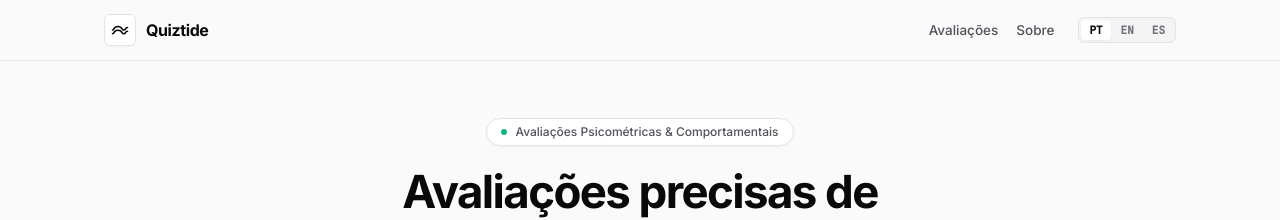
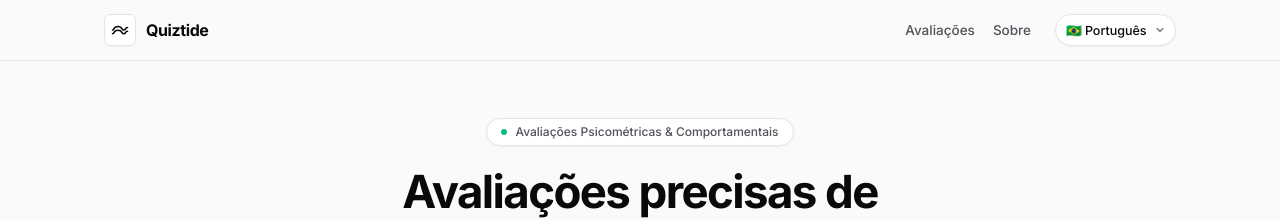
Before and after one commit to anhlaphienbanduynhat/anhlaphienbanduynhat.github.io, a Jekyll site: the page built from index.html, in a window 1280 px wide. Shown: the top 220 px of the page. Built offline with Jekyll 4.4.1, drawn with Linux system fonts in a browser that asks for light colours.

Commit message:
Replace language segmented control with dropdown select containing country flags

```diff
--- a/_includes/header.html
+++ b/_includes/header.html
@@ -16,10 +16,15 @@
         <a href="{{ '/about/' | relative_url }}" id="nav-link-about" class="nav-item">Sobre</a>
       </nav>
 
-      <div class="lang-selector" role="radiogroup" aria-label="Select language">
-        <button type="button" class="lang-btn" data-lang="pt" onclick="window.setLanguage('pt')">PT</button>
-        <button type="button" class="lang-btn" data-lang="en" onclick="window.setLanguage('en')">EN</button>
-        <button type="button" class="lang-btn" data-lang="es" onclick="window.setLanguage('es')">ES</button>
+      <div class="lang-select-box">
+        <select id="lang-select" class="lang-select" aria-label="Selecionar idioma" onchange="window.setLanguage(this.value)">
+          <option value="pt">🇧🇷 Português</option>
+          <option value="en">🇺🇸 English</option>
+          <option value="es">🇪🇸 Español</option>
+        </select>
+        <svg class="select-arrow" width="12" height="12" viewBox="0 0 24 24" fill="none" stroke="currentColor" stroke-width="2.5" stroke-linecap="round" stroke-linejoin="round" aria-hidden="true">
+          <polyline points="6 9 12 15 18 9"></polyline>
+        </svg>
       </div>
     </div>
   </div>
--- a/assets/css/style.css
+++ b/assets/css/style.css
@@ -175,38 +175,51 @@ input:focus:not(:focus-visible) {
   color: var(--text-primary);
 }
 
-/* Segmented Language Selector */
-.lang-selector {
+/* Language Dropdown Select */
+.lang-select-box {
+  position: relative;
   display: inline-flex;
   align-items: center;
-  background: var(--bg-muted);
-  border: 1px solid var(--border-color);
-  border-radius: var(--radius-sm);
-  padding: 2px;
-  gap: 2px;
 }
 
-.lang-btn {
-  background: transparent;
-  border: none;
-  font-family: var(--font-mono);
-  font-size: 11px;
-  font-weight: 600;
-  color: var(--text-muted);
-  padding: 3px 8px;
-  border-radius: 4px;
+.lang-select {
+  appearance: none;
+  -webkit-appearance: none;
+  -moz-appearance: none;
+  background: var(--bg-surface);
+  border: 1px solid var(--border-color);
+  border-radius: var(--radius-full);
+  height: 32px;
+  padding: 0 28px 0 10px;
+  font-family: var(--font-sans);
+  font-size: 12.5px;
+  font-weight: 500;
+  color: var(--text-primary);
   cursor: pointer;
-  transition: all 120ms ease;
+  box-shadow: var(--shadow-sm);
+  transition: border-color 140ms ease, box-shadow 140ms ease;
+  outline: none;
 }
 
-.lang-btn:hover {
-  color: var(--text-primary);
+.lang-select:hover {
+  border-color: var(--border-hover);
 }
 
-.lang-btn.active {
-  background: var(--bg-surface);
+.lang-select:focus-visible {
+  border-color: var(--border-dark);
+  box-shadow: 0 0 0 1px var(--border-dark);
+}
+
+.select-arrow {
+  position: absolute;
+  right: 10px;
+  pointer-events: none;
+  color: var(--text-muted);
+  transition: transform 120ms ease;
+}
+
+.lang-select-box:hover .select-arrow {
   color: var(--text-primary);
-  box-shadow: var(--shadow-sm);
 }
 
 /* ==========================================================================
```
Also changed, not shown: _layouts/default.html (+4 -3 lines).
